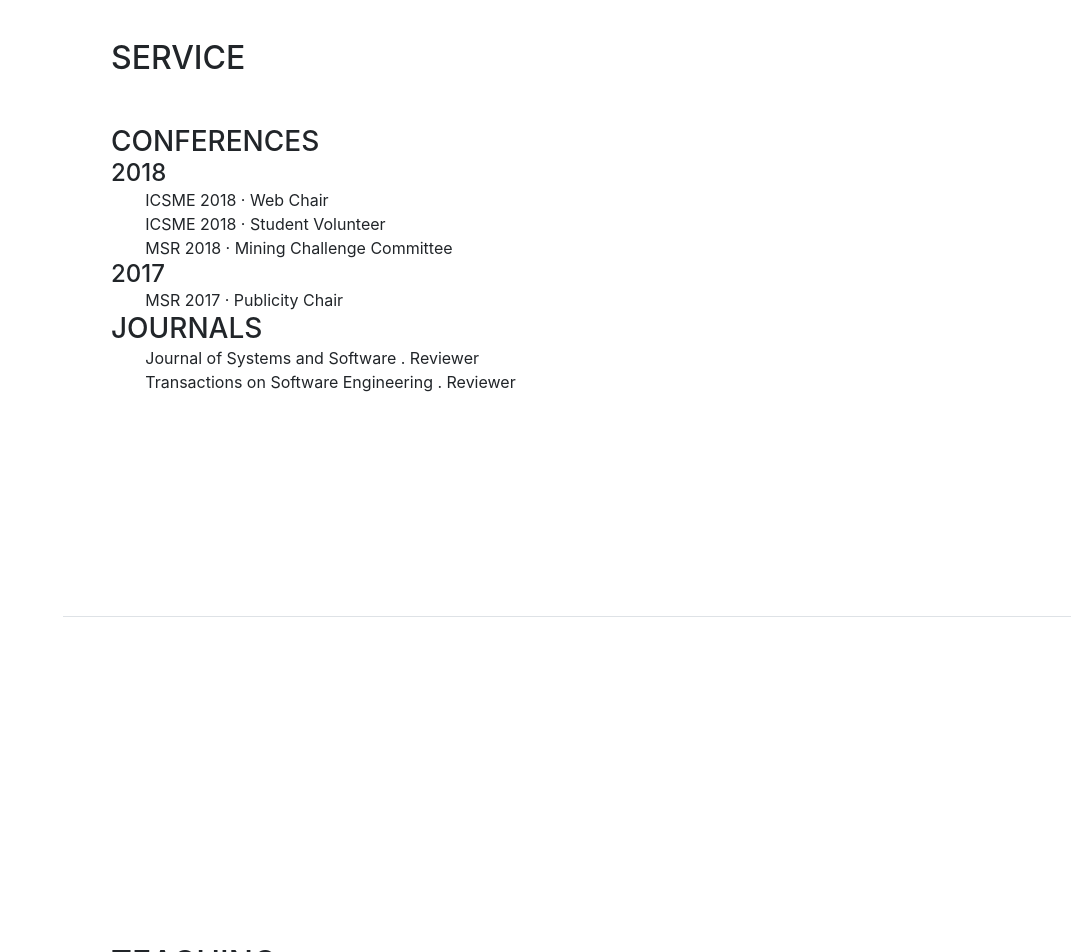
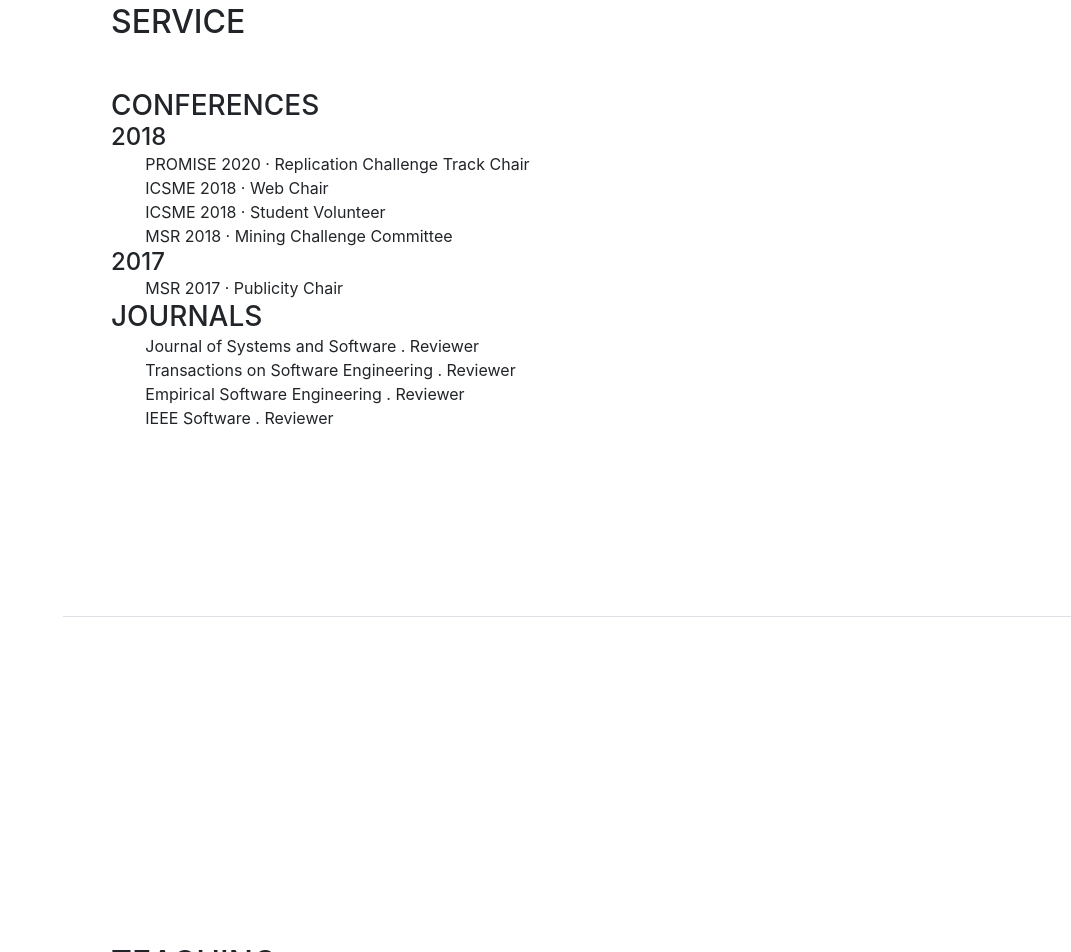
Before and after one commit to Gemarodri/PersonalWeb, a website with bundled scripts: page index.html in a window 1280 px wide. Shown: the part 4266-5218 px from the top of the page, without its empty margins (209-1280 px from the left). Built offline with nearby package versions, Linux system fonts and the light colour scheme; a web font is replaced by a local one.

Commit message:
Update index.html

```diff
--- a/index.html
+++ b/index.html
@@ -293,6 +293,7 @@
           <h3 class="mb-0">Conferences</h3>
           <h4 class="mb-0">2018</h4>
           <ul class="fa-ul mb-0">
+              <li> PROMISE 2020 · Replication Challenge Track Chair </li>
               <li> ICSME 2018 · Web Chair</li>
               <li> ICSME 2018 · Student Volunteer </li>
               <li> MSR 2018 · Mining Challenge Committee </li>
@@ -332,6 +333,8 @@
           <ul class="fa-ul mb-0">
               <li> Journal of Systems and Software . Reviewer </li>
               <li> Transactions on Software Engineering . Reviewer </li>
+              <li> Empirical Software Engineering . Reviewer </li>
+              <li> IEEE Software . Reviewer </li>
           </ul>
 
         </div>
```
